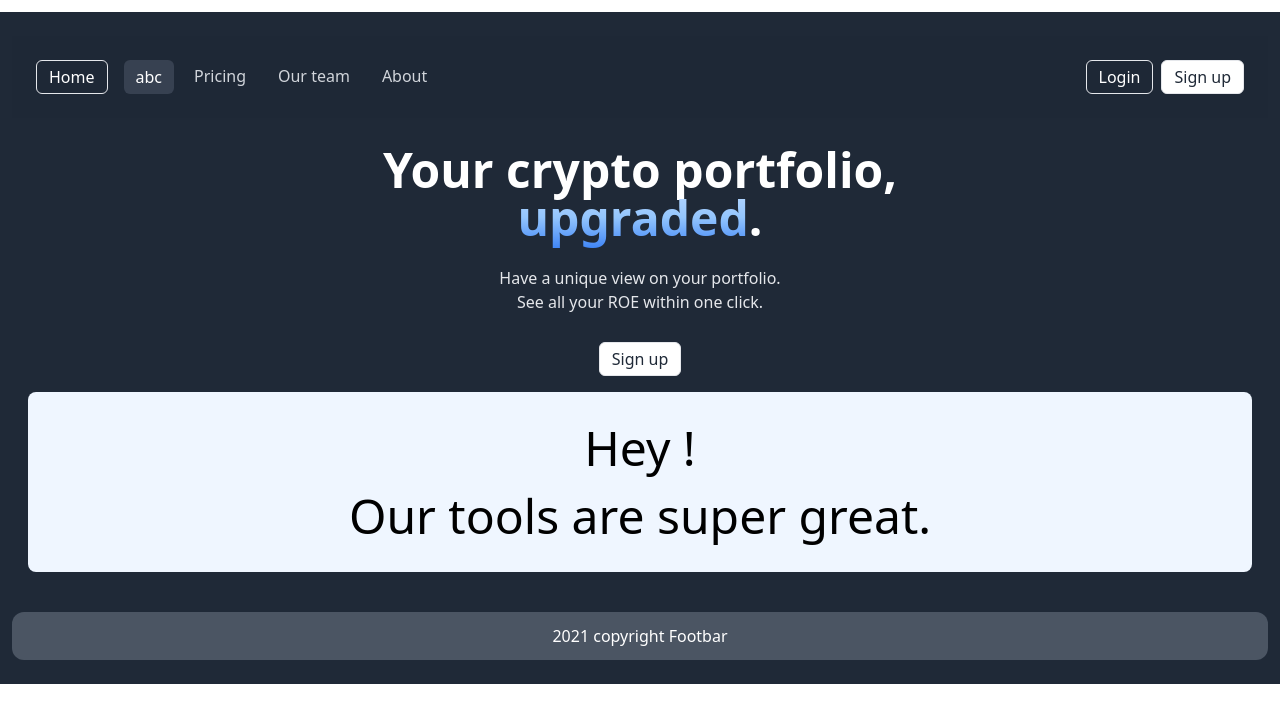
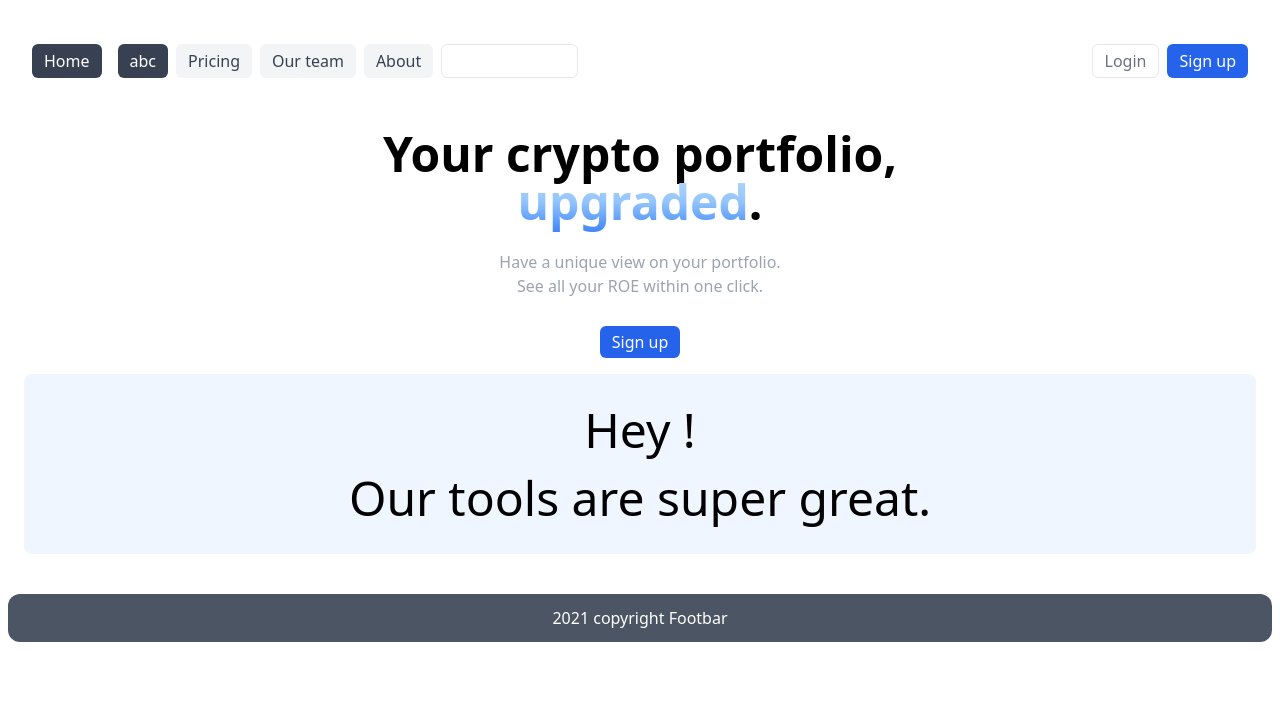
Before and after one commit to cypg09/surferbot, a React (Create React App) app in the folder new-surferbot/: page / in a window 1280 px wide. Shown: the top 722 px of the page. Built offline with nearby package versions, Linux system fonts and the light colour scheme.

Commit message:
Added DarkMode

```diff
--- a/new-surferbot/src/App.js
+++ b/new-surferbot/src/App.js
@@ -4,13 +4,15 @@ import Footbar from './Footbar/Footbar';
 
 function App() {
   return (
-    <div className="w-screen bg-gray-800">
-      <div class="container mx-auto p-3 m-3">
-        <Navbar/>
-        <div id="app" class="container mx-auto p-3 m-3">
-          <Homepage/>
+    <div id="theme" className="">
+      <div className="dark:bg-gray-800 bg-white">
+        <div class="container mx-auto p-2 dark:bg-gray-800 bg-white">
+          <Navbar/>
+          <div id="app" class="container mx-auto p-3 m-3">
+            <Homepage/>
+          </div>
+          <Footbar/>
         </div>
-        <Footbar/>
       </div>
     </div>
   );
--- a/new-surferbot/src/Components/Buttons/PrimaryButton.js
+++ b/new-surferbot/src/Components/Buttons/PrimaryButton.js
@@ -1,6 +1,6 @@
 function PrimaryButton(props) {
   return (
-    <a className="text-white m-1 py-1 px-3 text-center bg-gradient-to-r from-blue-400 to-blue-500 rounded-md" href={props.href}>{props.p}</a>
+    <a className="dark:text-white text-black m-1 py-1 px-3 text-center bg-gradient-to-r from-blue-400 to-blue-500 rounded-md" href={props.href}>{props.p}</a>
   );
 }
 
--- a/new-surferbot/src/Footbar/Footbar.js
+++ b/new-surferbot/src/Footbar/Footbar.js
@@ -1,7 +1,7 @@
 function Footbar() {
   return (
-    <div class="container mx-auto bg-gray-600 rounded-xl p-3 m-3">
-      <p class="text-white text-center">2021 copyright Footbar</p>
+    <div className="container mx-auto bg-gray-600 rounded-xl p-3 m-3">
+      <p className="text-white text-center">2021 copyright Footbar</p>
     </div>
   );
 }
--- a/new-surferbot/src/Homepage/Homepage.js
+++ b/new-surferbot/src/Homepage/Homepage.js
@@ -3,26 +3,26 @@ import NavbarSignup from "../Navbar/NavbarSignup";
 
 function Homepage() {
   return (
-    <div class="container mx-auto place-content-center p-1">
-      <p class="text-white text-5xl font-bold text-center">
+    <div className="container mx-auto place-content-center p-1">
+      <p className="dark:text-white text-black text-5xl font-bold text-center">
         Your crypto portfolio,
         <br/>
-        <span class="bg-clip-text bg-gradient-to-t from-blue-500 via-blue-300 to-blue-200 text-transparent text-5xl font-bold text-center">
+        <span className="bg-clip-text bg-gradient-to-t from-blue-500 via-blue-300 to-blue-200 text-transparent text-5xl font-bold text-center">
           upgraded
         </span>
         .
       </p>
-      <ul class="text-gray-200 p-3 m-3 text-center">
+      <ul className="text-gray-400 p-3 m-3 text-center">
         <li>Have a unique view on your portfolio.</li>
         <li>See all your ROE within one click.</li>
       </ul>
-      <div class="flex justify-center">
+      <div className="flex justify-center">
         <NavbarSignup/>
       </div>
-      <div class="container mx-auto bg-blue-50 m-3 p-3 rounded-lg">
-        <ul class="text-5xl text-dark text-center">
-          <li class="my-5">Hey !</li>
-          <li class="my-5">Our tools are super great.</li>
+      <div className="container mx-auto bg-blue-50 m-3 p-3 rounded-lg">
+        <ul className="text-5xl text-dark text-center">
+          <li className="my-5">Hey !</li>
+          <li className="my-5">Our tools are super great.</li>
         </ul>
       </div>
     </div>
--- /dev/null
+++ b/new-surferbot/src/Navbar/DarkModeToggler.js
@@ -0,0 +1,19 @@
+import React from "react";
+
+
+function toggleDarkMode() {
+  let theme = document.getElementById('theme')
+  if (theme.classList.contains('dark')) {
+    theme.classList.remove('dark');
+  } else {
+    theme.classList.add('dark');
+  }
+}
+
+function DarkModeToggler() {
+  return (
+    <button className="text-white dark:text-dark m-1 py-1 px-3 text-center border rounded-md hover:bg-gray-700" onClick={toggleDarkMode}>Change theme</button>
+  );
+}
+
+export default DarkModeToggler;
--- a/new-surferbot/src/Navbar/Navbar.js
+++ b/new-surferbot/src/Navbar/Navbar.js
@@ -2,11 +2,12 @@ import NavbarHome from "./NavbarHome";
 import NavbarButton from "./NavbarButton";
 import NavbarLogin from "./NavbarLogin";
 import NavbarSignup from "./NavbarSignup";
+import DarkModeToggler from "./DarkModeToggler";
 
 
 function Navbar() {
   return (
-    <div className="container mx-auto bg-gray-800 bg-opacity-90 p-3 m-3">
+    <div className="container mx-auto dark:bg-gray-800 bg-white bg-opacity-90 p-3 m-3">
       <div className="flex p-1">
         <div className="hidden md:flex p-1">
           <NavbarHome/>
@@ -19,6 +20,7 @@ function Navbar() {
           <NavbarButton p="Pricing" href="test"/>
           <NavbarButton p="Our team" href="test"/>
           <NavbarButton p="About" href="test"/>
+          <DarkModeToggler/>
         </div>
         <div className="flex-grow md:hidden"></div>
         <div className="flex md:hidden p-1">
--- a/new-surferbot/src/Navbar/NavbarButton.js
+++ b/new-surferbot/src/Navbar/NavbarButton.js
@@ -1,11 +1,12 @@
 function NavbarButton(props) {
+  let className = "m-1 py-1 px-3 text-center rounded-md";
   if (props.selected) {
-    return (
-      <button className="text-white m-1 py-1 px-3 text-center bg-gray-700 rounded-md">{props.p}</button>
-    );
+    className += " dark:bg-gray-100 dark:text-gray-700 bg-gray-700 text-white";
+  } else {
+    className += " bg-gray-100 text-gray-700 dark:bg-gray-700 dark:text-white";
   }
   return (
-    <a className="text-gray-300 m-1 py-1 px-3 text-center bg-transparent hover:text-white hover:bg-gray-700 rounded-md" href={props.href}>{props.p}</a>
+    <button className={className}>{props.p}</button>
   );
 
 }
--- a/new-surferbot/src/Navbar/NavbarHome.js
+++ b/new-surferbot/src/Navbar/NavbarHome.js
@@ -11,7 +11,7 @@ function returnHomepage() {
 function NavbarHome() {
   return (
     <div className="flex">
-      <button className="text-white m-1 py-1 px-3 text-center border rounded-md hover:bg-gray-700 text-center" onClick={returnHomepage}>Home</button>
+      <button className="m-1 py-1 px-3 text-center rounded-md dark:bg-gray-700 bg-gray-700 hover:bg-gray-700 text-white text-center" onClick={returnHomepage}>Home</button>
     </div>
   );
 }
--- a/new-surferbot/src/Navbar/NavbarLogin.js
+++ b/new-surferbot/src/Navbar/NavbarLogin.js
@@ -11,7 +11,7 @@ function returnLogin() {
 function NavbarLogin() {
   return (
     <div className="flex">
-      <button className="text-white m-1 py-1 px-3 text-center border rounded-md hover:bg-gray-700" onClick={returnLogin}>Login</button>
+      <button className="dark:text-white text-gray-500 m-1 py-1 px-3 text-center border rounded-md dark:hover:bg-gray-700 hover:bg-gray-200" onClick={returnLogin}>Login</button>
     </div>
   );
 }
--- a/new-surferbot/src/Navbar/NavbarSignup.js
+++ b/new-surferbot/src/Navbar/NavbarSignup.js
@@ -1,7 +1,7 @@
 function NavbarSignup() {
   return (
     <div className="flex">
-      <a className="text-gray-800 m-1 py-1 px-3 text-center bg-white hover:bg-gray-200 border rounded-md" href="signup">Sign up</a>
+      <button className="dark:text-gray-800 text-white dark:bg-white bg-blue-600 dark:hover:bg-gray-200 hover:bg-blue-500 dark:border border-none m-1 py-1 px-3 text-center rounded-md">Sign up</button>
     </div>
   );
 }
```
